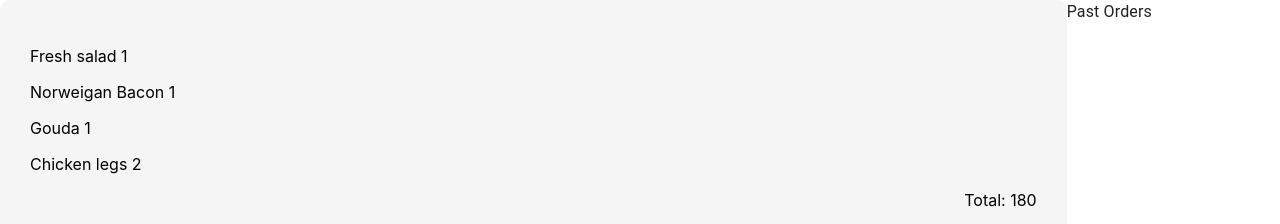
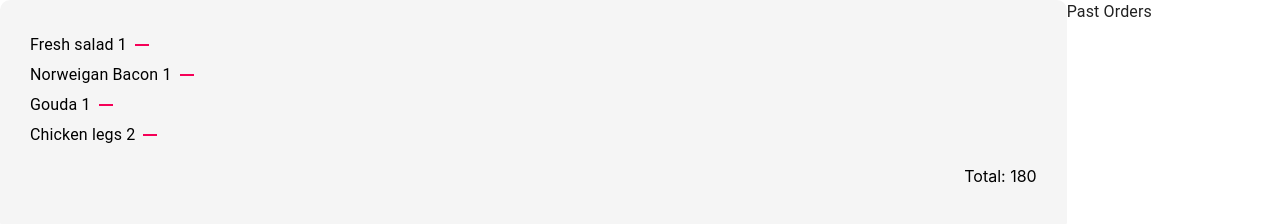
Before and after one commit to zakve/react-buy-milk, a React (Create React App) app: page / in a window 1280 px wide. Shown: the top 224 px of the page. Built offline with nearby package versions, Linux system fonts and the light colour scheme.

Commit message:
Update List and Add removeFromListHandler

```diff
--- a/src/components/List/List.js
+++ b/src/components/List/List.js
@@ -1,25 +1,49 @@
 import React from 'react'
 import { makeStyles } from '@material-ui/core/styles';
+import Typography from '@material-ui/core/Typography';
+import IconButton from '@material-ui/core/IconButton';
+import RemoveIcon from '@material-ui/icons/Remove';
 
 const useStyles = makeStyles({
     container: {
     },
+    row: {
+        display: 'flex',
+        textAlign: 'center',
+        alignItems: 'center'
+    }
 });
 
-const List = ({ list }) => {
-    const classes = useStyles();
+const List = ({
+    list,
+    onRemoveClick
+}) => {
+    const styles = useStyles();
 
     if (list.length === 0) {
         return <p>Start adding groceries</p>
     }
 
     return (
-        <div className={classes.container}>
+        <div className={styles.container}>
             {
                 list && list.length > 0 &&
                 list.map((item, i) => {
                     return (
-                        <p key={i}>{item.title} {item.count}</p>
+                        <div key={i} className={styles.row}>
+                            <Typography variant="body1">
+                                {item.title} {item.count}
+                            </Typography>
+                            <IconButton
+                                aria-label="Add"
+                                color="secondary"
+                                size="small"
+                                className={styles.button}
+                                onClick={() => onRemoveClick(item)}
+                            >
+                                <RemoveIcon color="secondary" />
+                            </IconButton>
+                        </div>
                     )
                 })
             }
--- a/src/containers/ShoppingList/ShoppingList.js
+++ b/src/containers/ShoppingList/ShoppingList.js
@@ -52,13 +52,19 @@ const ShoppingList = () => {
         setList(newArr)
     }
 
+    const removeFromListHandler = (item) => {
+        let newArr = [...list]
+        Object.assign(list[list.findIndex(el => el.id === item.id)], item.count > 0 && item.count--)
+        setList(newArr)
+    }
+
     return (
         <Grid container>
             <Grid item sm={10} xs={12}>
                 <Grid container>
                     <Grid item xs={12}>
                         <Paper elevation={0} className={styles.paper}>
-                            <List list={list} />
+                            <List list={list} onRemoveClick={removeFromListHandler} />
                             <div className={styles.price}>
                                 <p>Total: {totalPrice}</p>
                             </div>
```
